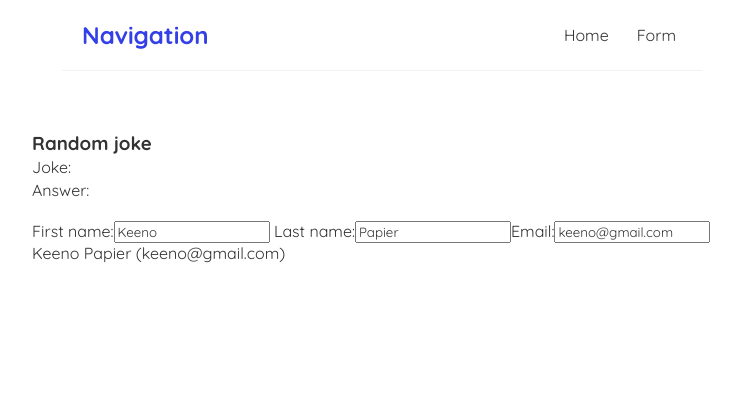
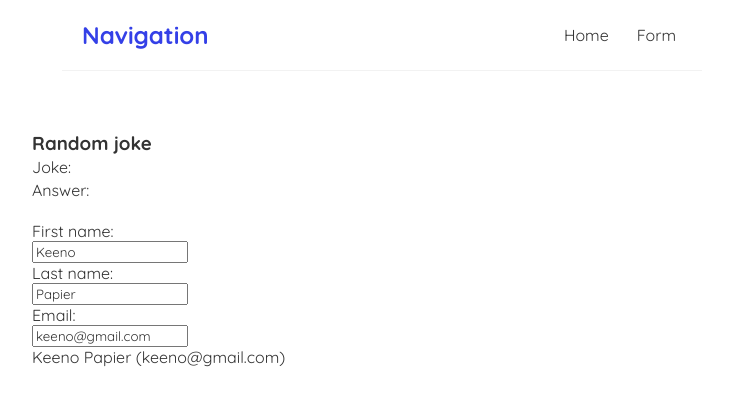
Before and after one commit to Keens46r/Internship, a React (Create React App) app in the folder internship-project/: page / in a window 1280 px wide. Shown: the top 406 px of the page, without its empty margins (258-999 px from the left). Built offline with nearby package versions, Linux system fonts and the light colour scheme; no server answers.

Commit message:
update form
html changes

```diff
--- a/internship-project/src/Form.js
+++ b/internship-project/src/Form.js
@@ -27,20 +27,23 @@ const Form = () => {
         email: e.target.value
         });
     }
-
     return (
     <>
-    <label> First name:
-        <input value={person.firstName} onChange={handleFirstNameChange}/>
-    </label>
+    <div>
+        <label>First name: </label><br/>
+        <input value={person.firstName} onChange={handleFirstNameChange}/><br/>
+    </div>
 
-    <label> Last name:
+    <div>
+        <label>Last name:</label><br/>
         <input value={person.lastName} onChange={handleLastNameChange}/>
-    </label>
+    </div>
 
-    <label>Email:
+    <div>
+        <label>Email: </label><br/>
         <input value={person.email} onChange={handleEmailChange}/>
-    </label>
+    </div>
+
     <p>
         {person.firstName}{' '}
         {person.lastName}{' '}
```
